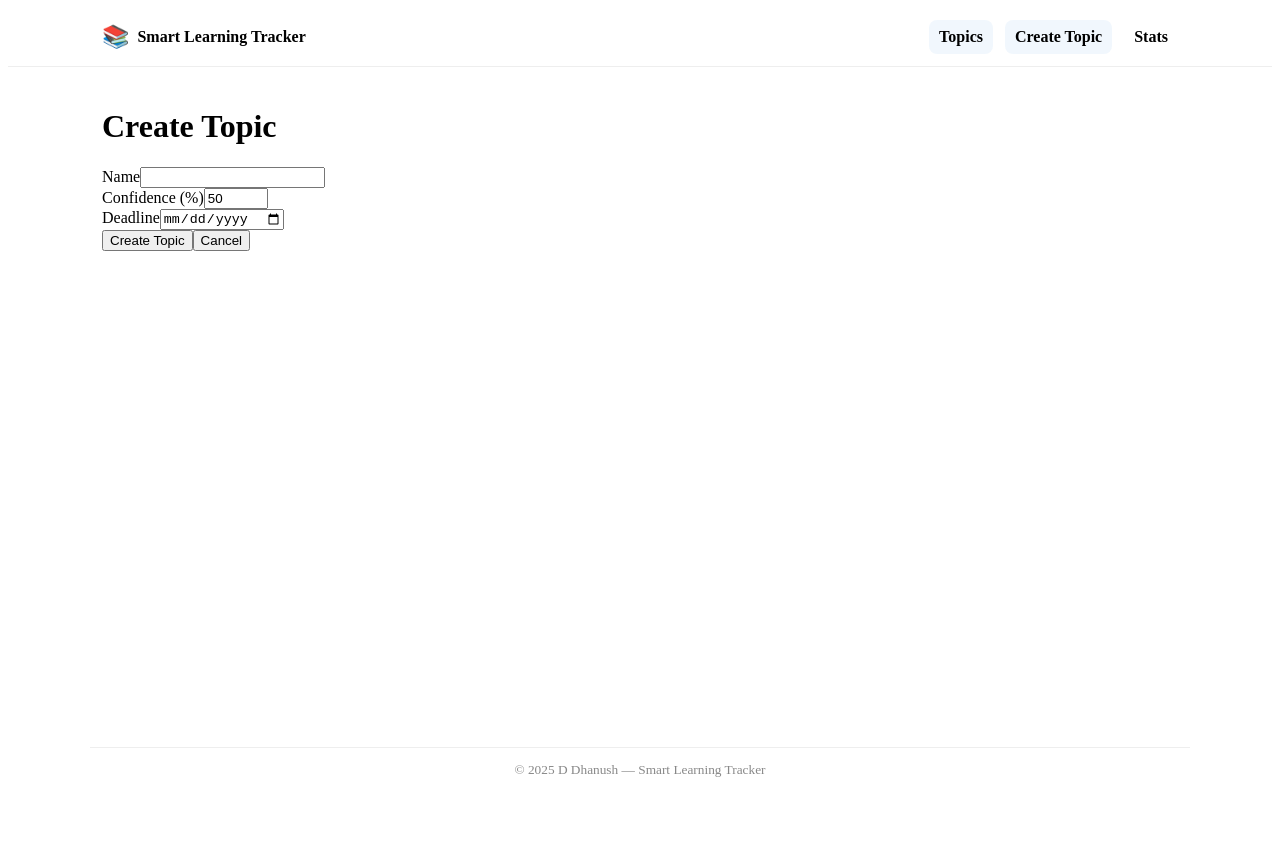
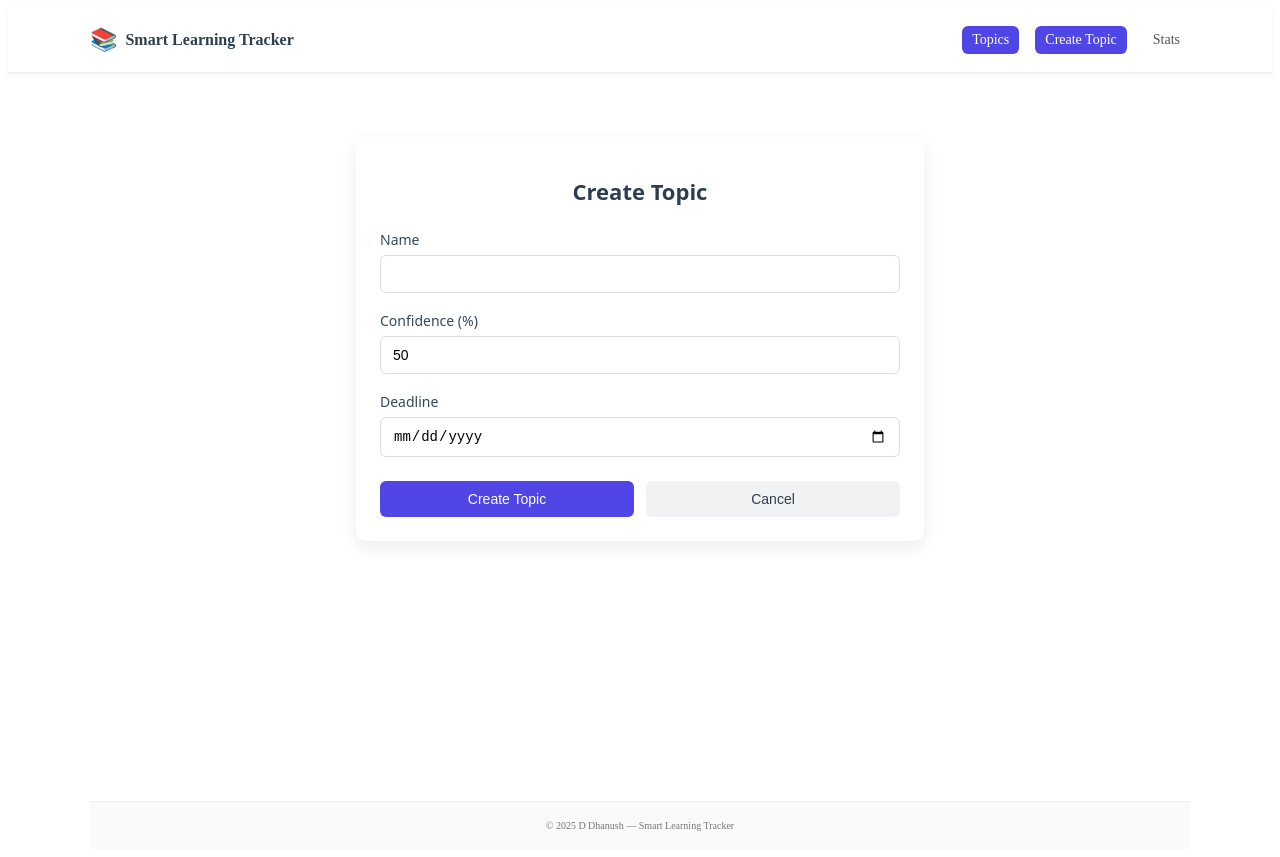
Before and after one commit to ddhanushd/Smart-Learning-Progress-Tracker-UI, an Angular app: page /topics/create in a window 1280 px wide. Before the commit the page ends 800 px from the top, so only its background shows below. Built offline with nearby package versions, Linux system fonts and the light colour scheme.

Commit message:
updated better css styles

```diff
--- a/src/app/app.scss
+++ b/src/app/app.scss
@@ -1,75 +1,80 @@
-:root {
-  --bg: #f7f8fb;
-  --card: #ffffff;
-  --accent: #1976d2;
-  --muted: #666;
-}
-
-* { box-sizing: border-box; }
-
+/* Layout helpers */
 .container {
   max-width: 1100px;
   margin: 0 auto;
-  padding: 12px;
+  padding: 0 16px;
 }
 
+/* Header */
 .app-header {
-  background: var(--card);
+  background-color: #ffffff;
   border-bottom: 1px solid #eee;
-  position: sticky;
-  top: 0;
-  z-index: 40;
-  .container {
+  box-shadow: 0 2px 6px rgba(0, 0, 0, 0.05);
+}
+
+.app-header .container {
   display: flex;
+  justify-content: space-between;
   align-items: center;
-    justify-content: space-between;
+  height: 64px;
 }
+
+/* Brand */
 .brand-link {
   display: flex;
   align-items: center;
   gap: 8px;
   text-decoration: none;
-    color: inherit;
-    .logo { font-size: 22px; }
-    .title { font-weight: 700; font-size: 16px; }
+  color: #2c3e50;
 }
+
+.logo {
+  font-size: 22px;
+}
+
+.title {
+  font-size: 16px;
+  font-weight: 600;
+}
+
+/* Navigation */
 .nav {
   display: flex;
-    gap: 12px;
-    .nav-link {
-      padding: 8px 10px;
-      border-radius: 8px;
-      text-decoration: none;
-      color: var(--muted);
-      font-weight: 600;
-      &.active {
-        color: var(--accent);
-        background: rgba(25, 118, 210, 0.06);
-      }
-    }
-  }
+  gap: 16px;
 }
 
-.app-main {
-  background: var(--bg);
-  min-height: calc(100vh - 120px);
-  padding: 20px 12px;
+.nav-link {
+  text-decoration: none;
+  font-size: 14px;
+  font-weight: 500;
+  color: #555;
+  padding: 6px 10px;
+  border-radius: 6px;
+  transition: background-color 0.2s, color 0.2s;
 }
 
-.app-footer {
-  padding: 12px;
-  color: #888;
-  text-align: center;
-  border-top: 1px solid #eee;
-  background: #fff;
+.nav-link:hover {
+  background-color: #f1f2f4;
+  color: #2c3e50;
 }
 
-/* small screens */
-@media (max-width: 680px) {
-  .app-header .container {
-    flex-direction: column;
-    align-items: flex-start;
-    gap: 8px;
+.nav-link.active {
+  background-color: #4f46e5;
+  color: #ffffff;
 }
-  .nav { gap: 8px; flex-wrap: wrap; }
+
+/* Main content */
+.app-main {
+  padding: 24px 0;
+  min-height: calc(100vh - 64px - 56px);
 }
+
+/* Footer */
+.app-footer {
+  border-top: 1px solid #eee;
+  padding: 16px 0;
+  text-align: center;
+  color: #777;
+  font-size: 12px;
+  background-color: #fafafa;
+}
--- a/src/app/features/topics/topic-create/topic-create.scss
+++ b/src/app/features/topics/topic-create/topic-create.scss
@@ -0,0 +1,114 @@
+/* Page container */
+.create-page {
+  max-width: 520px;
+  margin: 40px auto;
+  padding: 24px;
+  background: #ffffff;
+  border-radius: 10px;
+  box-shadow: 0 6px 18px rgba(0, 0, 0, 0.08);
+  font-family: system-ui, -apple-system, BlinkMacSystemFont, "Segoe UI",
+    Roboto, Ubuntu, sans-serif;
+}
+
+/* Header */
+.create-page header {
+  margin-bottom: 24px;
+  text-align: center;
+}
+
+.create-page h1 {
+  font-size: 22px;
+  font-weight: 600;
+  color: #2c3e50;
+}
+
+/* Success message */
+.success {
+  margin-bottom: 16px;
+  padding: 10px 14px;
+  background-color: #e6f7ef;
+  color: #1e7f5c;
+  border-radius: 6px;
+  font-size: 14px;
+}
+
+/* Form rows */
+.form-row {
+  display: flex;
+  flex-direction: column;
+  margin-bottom: 18px;
+}
+
+.form-row label {
+  margin-bottom: 6px;
+  font-size: 14px;
+  font-weight: 500;
+  color: #34495e;
+}
+
+/* Inputs */
+.form-row input {
+  padding: 10px 12px;
+  font-size: 14px;
+  border: 1px solid #dcdfe3;
+  border-radius: 6px;
+  outline: none;
+  transition: border-color 0.2s, box-shadow 0.2s;
+}
+
+.form-row input:focus {
+  border-color: #4f46e5;
+  box-shadow: 0 0 0 2px rgba(79, 70, 229, 0.15);
+}
+
+/* Error text */
+.error {
+  margin-top: 6px;
+  font-size: 12px;
+  color: #e74c3c;
+}
+
+/* Form actions */
+.form-actions {
+  display: flex;
+  justify-content: space-between;
+  gap: 12px;
+  margin-top: 24px;
+}
+
+/* Buttons */
+.form-actions button {
+  flex: 1;
+  padding: 10px 14px;
+  font-size: 14px;
+  font-weight: 500;
+  border-radius: 6px;
+  border: none;
+  cursor: pointer;
+  transition: background-color 0.2s, opacity 0.2s;
+}
+
+/* Primary button */
+.form-actions button[type="submit"] {
+  background-color: #4f46e5;
+  color: #ffffff;
+}
+
+.form-actions button[type="submit"]:hover {
+  background-color: #4338ca;
+}
+
+.form-actions button[type="submit"]:disabled {
+  opacity: 0.6;
+  cursor: not-allowed;
+}
+
+/* Cancel button */
+.form-actions button[type="button"] {
+  background-color: #f1f2f4;
+  color: #2c3e50;
+}
+
+.form-actions button[type="button"]:hover {
+  background-color: #e1e3e6;
+}
--- a/src/app/features/topics/topic-list/topic-list.scss
+++ b/src/app/features/topics/topic-list/topic-list.scss
@@ -1,127 +1,269 @@
-:host {
-  --success: #2e7d32;
-  --success-light: #9ccc9c;
-  --primary: #1976d2;
-  --border: #e6e9ee;
+/* Page */
+.page {
+  max-width: 1100px;
+  margin: 32px auto;
+  padding: 0 16px;
+  font-family: system-ui, -apple-system, BlinkMacSystemFont, "Segoe UI",
+    Roboto, Ubuntu, sans-serif;
 }
 
-/* Layout */
-.page {
-  padding: 16px;
-}
-
+/* Header */
 .list-header {
   display: flex;
   justify-content: space-between;
-  margin-bottom: 12px;
+  align-items: flex-start;
+  margin-bottom: 24px;
+  gap: 16px;
 }
 
+.list-header h1 {
+  font-size: 24px;
+  font-weight: 600;
+  color: #2c3e50;
+}
+
+/* Controls */
 .controls {
   display: flex;
-  gap: 8px;
+  gap: 12px;
+  flex-wrap: wrap;
 }
 
+/* Search */
 .search {
   position: relative;
 }
 
 .search input {
-  padding: 6px 28px 6px 8px;
+  padding: 8px 32px 8px 12px;
+  font-size: 14px;
+  border: 1px solid #dcdfe3;
+  border-radius: 6px;
+  outline: none;
+  width: 200px;
+}
+
+.search input:focus {
+  border-color: #4f46e5;
+  box-shadow: 0 0 0 2px rgba(79, 70, 229, 0.15);
 }
 
 .search .clear {
   position: absolute;
+  top: 50%;
   right: 6px;
-  top: 50%;
   transform: translateY(-50%);
+  background: transparent;
   border: none;
-  background: transparent;
   cursor: pointer;
+  font-size: 14px;
+  color: #777;
 }
 
+/* Sort */
+.sort select {
+  padding: 8px 12px;
+  font-size: 14px;
+  border: 1px solid #dcdfe3;
+  border-radius: 6px;
+  outline: none;
+}
+
+.sort select:focus {
+  border-color: #4f46e5;
+}
+
+/* Loading & error */
+.loading {
+  text-align: center;
+  padding: 32px;
+  color: #666;
+}
+
+.error {
+  margin-bottom: 16px;
+  padding: 10px 14px;
+  background-color: #fdecea;
+  color: #c0392b;
+  border-radius: 6px;
+}
+
+/* Grid */
 .topics-grid {
   display: grid;
-  grid-template-columns: repeat(auto-fill, minmax(260px, 1fr));
-  gap: 12px;
+  grid-template-columns: repeat(auto-fill, minmax(280px, 1fr));
+  gap: 16px;
 }
 
 /* Card */
 .topic-card {
-  background: #fff;
-  padding: 12px;
+  position: relative;
+  background: #ffffff;
   border-radius: 10px;
-  box-shadow: 0 1px 6px rgba(0,0,0,0.06);
+  padding: 16px;
+  box-shadow: 0 6px 16px rgba(0, 0, 0, 0.08);
+  cursor: pointer;
+  overflow: hidden;
+  transition: transform 0.15s ease, box-shadow 0.15s ease;
 }
 
+.topic-card:hover {
+  transform: translateY(-2px);
+  box-shadow: 0 10px 22px rgba(0, 0, 0, 0.12);
+}
+
+/* Confidence placeholder */
+.confidence-placeholder {
+  display: inline-block;
+  margin-bottom: 8px;
+  padding: 4px 10px;
+  font-size: 12px;
+  font-weight: 600;
+  border-radius: 999px;
+  background-color: #f1f2f4;
+  color: #555;
+}
+
+/* Levels */
+.confidence-placeholder.low {
+  background-color: #fdecea;
+  color: #c0392b;
+}
+
+.confidence-placeholder.medium {
+  background-color: #fff4e5;
+  color: #b26a00;
+}
+
+.confidence-placeholder.high {
+  background-color: #e6f7ef;
+  color: #1e7f5c;
+}
+
+/* Card top */
 .card-top {
   display: flex;
-  gap: 8px;
+  justify-content: space-between;
+  align-items: flex-start;
+  margin-bottom: 12px;
 }
 
 .card-top h3 {
-  flex: 1;
-  min-width: 0;
-  white-space: nowrap;
-  overflow: hidden;
-  text-overflow: ellipsis;
   margin: 0;
+  font-size: 16px;
+  font-weight: 600;
+  color: #2c3e50;
 }
 
+/* Actions */
 .actions {
   display: flex;
-  gap: 8px;
-  flex-shrink: 0;
+  flex-direction: column;
+  gap: 6px;
+}
+
+.actions button {
+  font-size: 12px;
+  padding: 6px 10px;
+  border-radius: 6px;
+  border: none;
+  cursor: pointer;
 }
 
 /* Buttons */
 .btn-revise {
-  border: 1px solid var(--primary);
-  background: transparent;
-  color: var(--primary);
-  padding: 6px 10px;
-  border-radius: 6px;
+  background-color: #f1f2f4;
+}
+
+.btn-revise:hover {
+  background-color: #e1e3e6;
 }
 
 .btn-complete {
-  background: var(--success);
-  color: #fff;
-  padding: 6px 14px;
-  border-radius: 8px;
-  border: none;
-  font-weight: 700;
-  min-width: 130px;
-  display: inline-flex;
-  align-items: center;
-  justify-content: center;
-  gap: 6px;
+  background-color: #4f46e5;
+  color: #ffffff;
+}
+
+.btn-complete:hover {
+  background-color: #4338ca;
 }
 
 .btn-complete.completed {
-  background: var(--success-light);
-  color: #1b5e20;
+  background-color: #2ecc71;
 }
 
 .btn-complete:disabled {
-  opacity: 0.7;
+  opacity: 0.6;
+  cursor: not-allowed;
+}
+
+/* Body */
+.topic-card p {
+  margin: 4px 0;
+  font-size: 14px;
+  color: #444;
+}
+
+.topic-card small {
+  display: block;
+  margin-top: 8px;
+  font-size: 12px;
+  color: #666;
+}
+
+/* Revise form */
+.revise-form {
+  margin-top: 12px;
+  padding-top: 12px;
+  border-top: 1px solid #eee;
+  display: flex;
+  flex-direction: column;
+  gap: 8px;
+}
+
+.revise-form input {
+  padding: 8px 10px;
+  font-size: 13px;
+  border: 1px solid #dcdfe3;
+  border-radius: 6px;
+  outline: none;
+}
+
+.revise-form input:focus {
+  border-color: #4f46e5;
+}
+
+/* Revise buttons */
+.revise-form button {
+  padding: 8px 10px;
+  font-size: 13px;
+  border-radius: 6px;
+  border: none;
+  cursor: pointer;
+}
+
+.revise-form button:first-of-type {
+  background-color: #4f46e5;
+  color: #ffffff;
+}
+
+.revise-form button:last-of-type {
+  background-color: #f1f2f4;
 }
 
 /* Spinner */
 .small-spinner {
-  width: 14px;
-  height: 14px;
+  display: inline-block;
+  width: 12px;
+  height: 12px;
+  border: 2px solid #ffffff;
+  border-right-color: transparent;
   border-radius: 50%;
-  border: 2px solid rgba(255,255,255,0.4);
-  border-top-color: #fff;
-  animation: spin 1s linear infinite;
+  animation: spin 0.6s linear infinite;
 }
 
 @keyframes spin {
-  to { transform: rotate(360deg); }
+  to {
+    transform: rotate(360deg);
+  }
 }
-
-/* Revise */
-.revise-form {
-  margin-top: 10px;
-  display: flex;
-  gap: 6px;
-}
--- a/src/app/features/topics/topic-stats/topic-stats.scss
+++ b/src/app/features/topics/topic-stats/topic-stats.scss
@@ -1,38 +1,53 @@
-.page {
-  padding: 16px;
+/* Grid layout */
+.stats-grid {
+  display: grid;
+  grid-template-columns: repeat(auto-fit, minmax(220px, 1fr));
+  gap: 16px;
+  margin: 24px 0;
 }
 
-.stats-grid {
-  display: grid;
-  grid-template-columns: repeat(auto-fill, minmax(180px, 1fr));
-  gap: 16px;
+/* Card */
+.stat-card {
+  background: #ffffff;
+  border-radius: 10px;
+  padding: 20px;
+  box-shadow: 0 6px 16px rgba(0, 0, 0, 0.08);
+  text-align: center;
+  transition: transform 0.15s ease, box-shadow 0.15s ease;
 }
 
-.stat-card {
-  background: #fff;
-  padding: 16px;
-  border-radius: 10px;
-  box-shadow: 0 2px 6px rgba(0,0,0,0.08);
-  text-align: center;
+.stat-card:hover {
+  transform: translateY(-2px);
+  box-shadow: 0 10px 22px rgba(0, 0, 0, 0.12);
 }
 
+/* Title */
 .stat-card h3 {
-  margin: 0 0 6px;
+  margin: 0;
   font-size: 14px;
+  font-weight: 600;
   color: #555;
+  text-transform: uppercase;
+  letter-spacing: 0.5px;
 }
 
+/* Value */
 .stat-card p {
-  font-size: 24px;
+  margin-top: 12px;
+  font-size: 32px;
   font-weight: 700;
-  margin: 0;
+  color: #2c3e50;
 }
 
-.stat-card.weak { border-left: 4px solid #e53935; }
-.stat-card.average { border-left: 4px solid #fb8c00; }
-.stat-card.strong { border-left: 4px solid #43a047; }
-.stat-card.overdue { border-left: 4px solid #6a1b9a; }
+/* Variants */
+.stat-card.strong {
+  border-top: 4px solid #2ecc71;
+}
 
-.error {
-  color: #c62828;
+.stat-card.average {
+  border-top: 4px solid #f39c12;
 }
+
+.stat-card.weak {
+  border-top: 4px solid #e74c3c;
+}
```
Also changed, not shown: src/app/features/topics/topic-list/topic-list.html (+11 -3 lines). Lines whose indentation alone changed are shown as unchanged.
